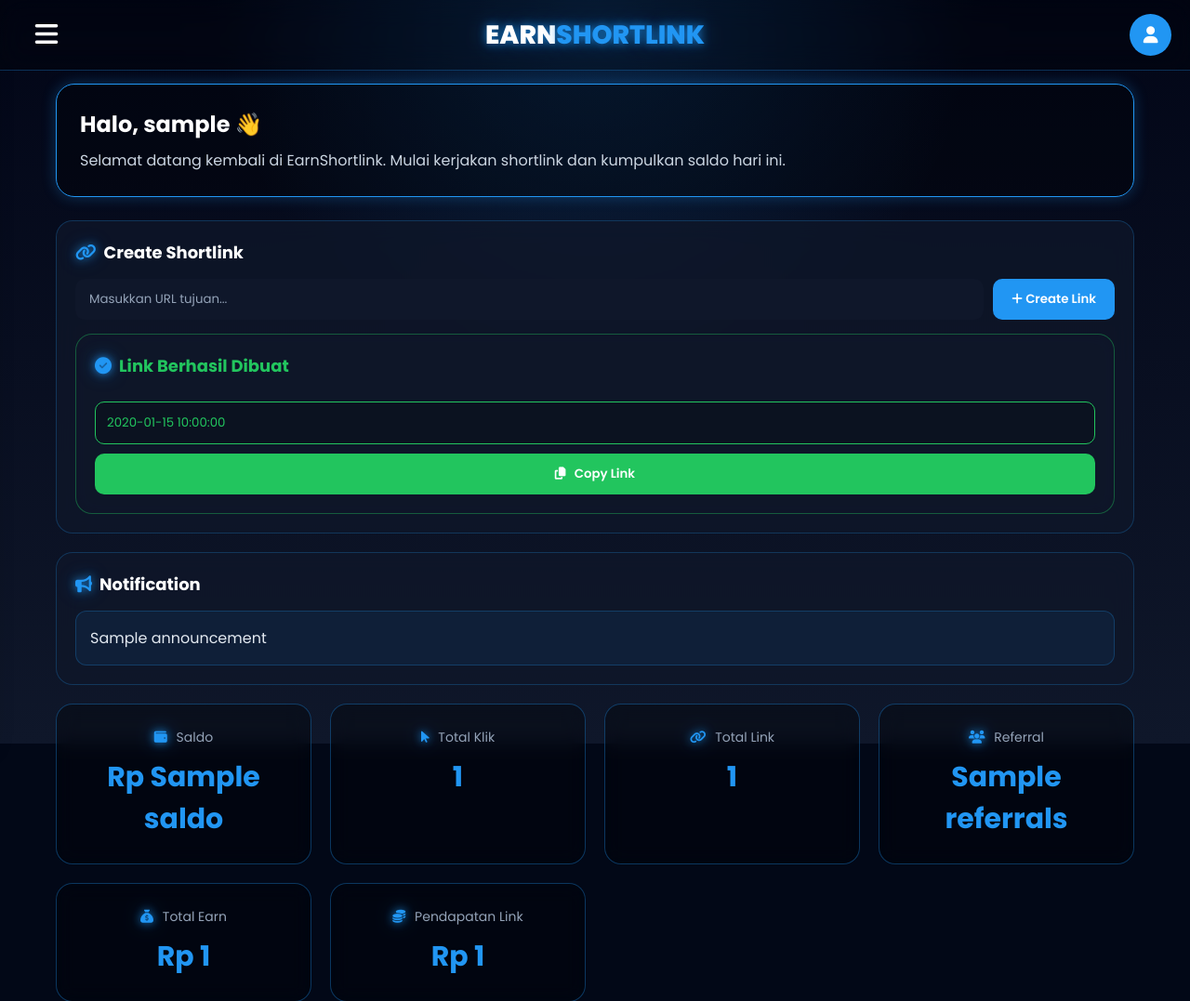
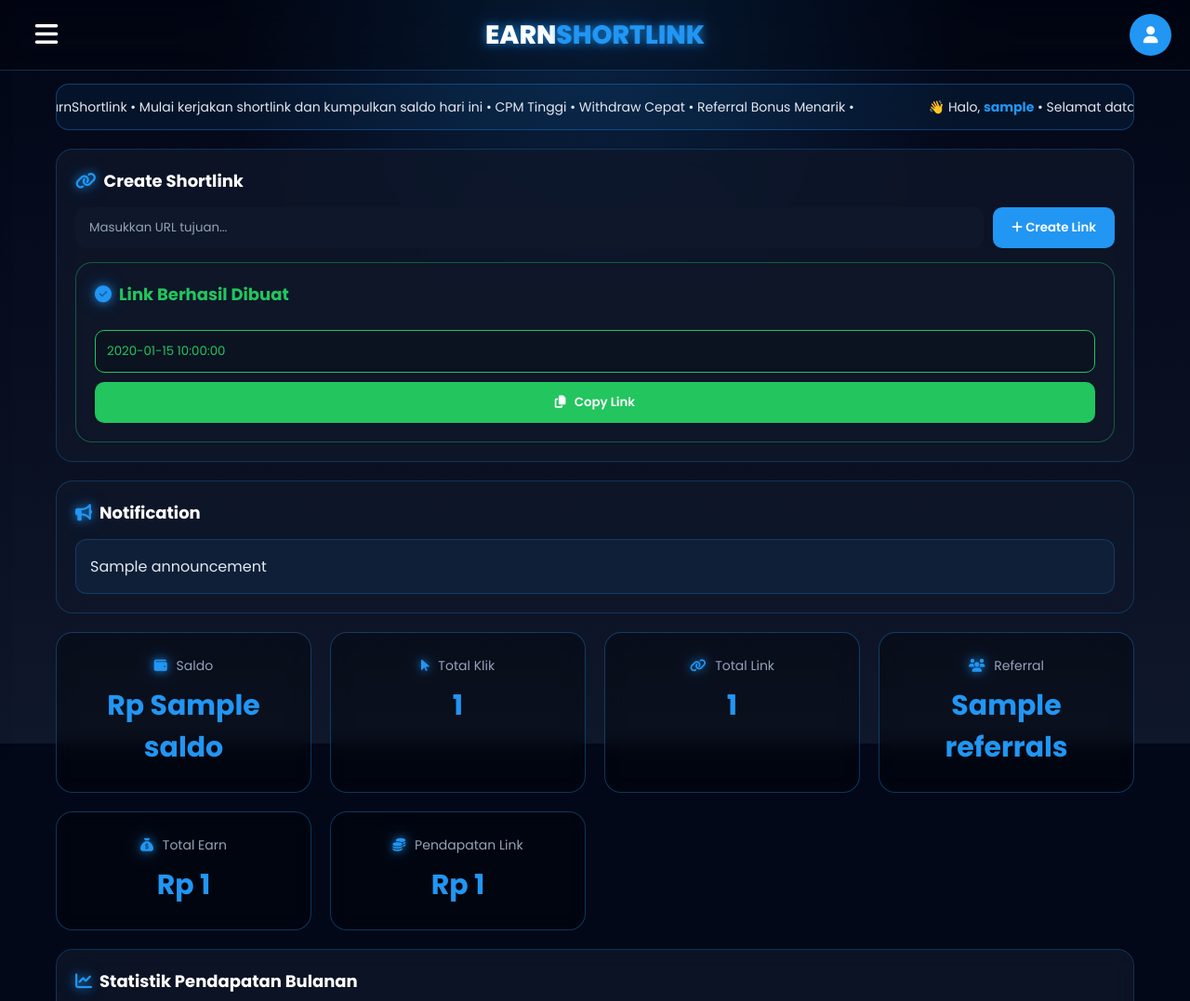
Before and after one commit to shortlinke-dotcom/Earnshortlink, a FastAPI app: template templates/dashboard.html in a window 1280 px wide. Shown: the top 1077 px of the page at 93% size. Run offline with FastAPI, Linux system fonts and the light colour scheme; the template is opened without the code that fills it: most values are stand-ins (such as "Sample title", 1, 10 or a date in 2020).

Commit message:
Update dashboard.html

```diff
--- a/templates/dashboard.html
+++ b/templates/dashboard.html
@@ -1303,6 +1303,50 @@ canvas{
     }
 
 }
+
+/* WELCOME RUNNING TEXT */
+
+.welcome-bar{
+    margin-bottom:20px;
+    overflow:hidden;
+
+    border-radius:14px;
+    border:1px solid rgba(33,150,243,.35);
+
+    background:rgba(33,150,243,.08);
+
+    height:50px;
+    display:flex;
+    align-items:center;
+}
+
+.welcome-track{
+    display:flex;
+    white-space:nowrap;
+    animation:welcomeScroll 25s linear infinite;
+}
+
+.welcome-track span{
+    padding-right:80px;
+    color:#e2e8f0;
+    font-size:14px;
+}
+
+.welcome-track b{
+    color:#2196f3;
+}
+
+@keyframes welcomeScroll{
+
+    from{
+        transform:translateX(0);
+    }
+
+    to{
+        transform:translateX(-50%);
+    }
+
+}
 </style>
 </head>
 <body>
@@ -1412,19 +1483,30 @@ canvas{
         </div>
         <!-- END USER MENU -->
 
-    </div>
+    </header>
     <!-- END TOPBAR -->
 
-<!-- WELCOME -->
-<div class="welcome">
-    <h2>
-        Halo, {{ username }} 👋
-    </h2>
-
-    <p>
-        Selamat datang kembali di EarnShortlink.
-        Mulai kerjakan shortlink dan kumpulkan saldo hari ini.
-    </p>
+<!-- WELCOME MARQUEE -->
+<div class="welcome-bar">
+
+    <div class="welcome-track">
+
+        <span>
+            👋 Halo, <b>{{ username }}</b> •
+            Selamat datang kembali di EarnShortlink •
+            Mulai kerjakan shortlink dan kumpulkan saldo hari ini •
+            CPM Tinggi • Withdraw Cepat • Referral Bonus Menarik •
+        </span>
+
+        <span>
+            👋 Halo, <b>{{ username }}</b> •
+            Selamat datang kembali di EarnShortlink •
+            Mulai kerjakan shortlink dan kumpulkan saldo hari ini •
+            CPM Tinggi • Withdraw Cepat • Referral Bonus Menarik •
+        </span>
+
+    </div>
+
 </div>
 
 <!-- CREATE SHORTLINK -->
@@ -1510,7 +1593,7 @@ canvas{
         {% else %}
 
             <span class="empty-text">
-                Tidak ada pengumuman aktif.
+                📢 Tidak ada pengumuman aktif saat ini.
             </span>
 
         {% endif %}
@@ -1638,7 +1729,8 @@ canvas{
 
                     <tr>
                         <td colspan="3" class="empty-row">
-                            Belum ada aktivitas.
+                            <i class="fa-solid fa-folder-open"></i>
+                            Belum ada aktivitas shortlink.
                         </td>
                     </tr>
 
```
Also changed, not shown: other parts of templates/dashboard.html (+57 -36 lines). Lines whose indentation alone changed are shown as unchanged.
